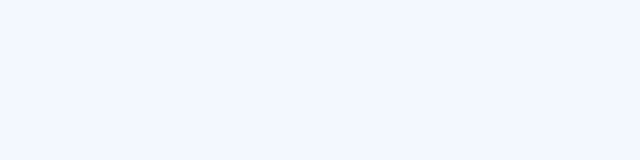
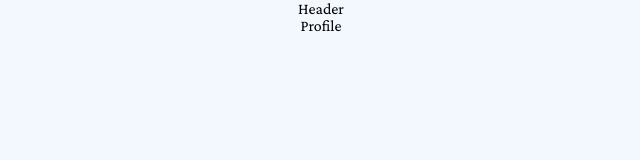
Before and after one commit to andrewtaiye/tap, a React (Create React App) app: page /profile in a window 1280 px wide. Before the commit this address had no page. Shown: the top 160 px of the page, without its empty margins (319-959 px from the left). Built offline with nearby package versions, Linux system fonts and the light colour scheme.

Commit message:
Added Profile Page and Header Component

```diff
--- a/src/App.tsx
+++ b/src/App.tsx
@@ -6,6 +6,7 @@
 
 import Login from "./pages/Login";
 import Register from "./pages/Register";
+import Profile from "./pages/Profile";
 
 const App = () => {
   return (
@@ -14,6 +15,7 @@
         <Route path="/" element={<Navigate to="/login" />} />
         <Route path="/login" element={<Login />} />
         <Route path="/register" element={<Register />} />
+        <Route path="/profile" element={<Profile />} />
       </Routes>
     </div>
   );
--- /dev/null
+++ b/src/components/Header.tsx
@@ -0,0 +1,7 @@
+import React from "react";
+
+const Header = () => {
+  return <div>Header</div>;
+};
+
+export default Header;
--- /dev/null
+++ b/src/pages/Profile.tsx
@@ -0,0 +1,14 @@
+import React from "react";
+
+import Header from "../components/Header";
+
+const Profile = () => {
+  return (
+    <div>
+      <Header />
+      Profile
+    </div>
+  );
+};
+
+export default Profile;
```
